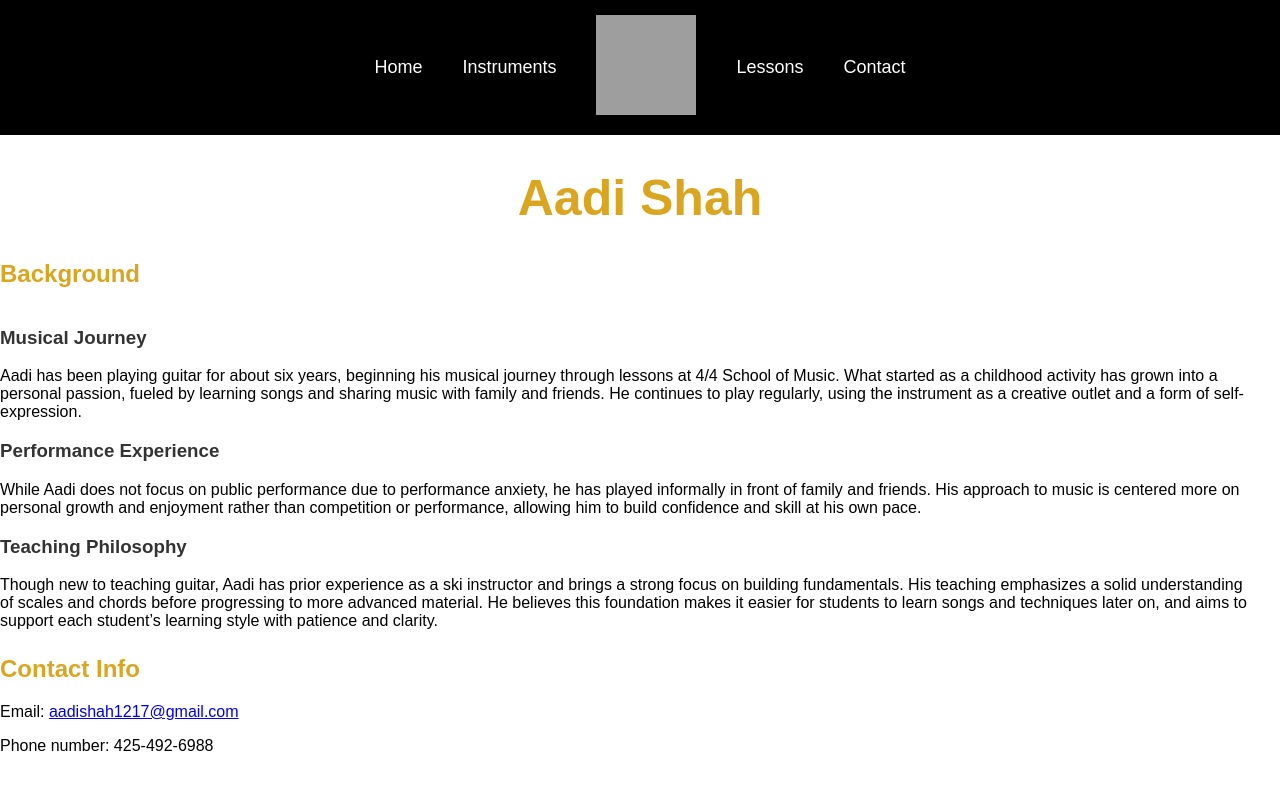
After one commit to EC1790/NovaMusic, a Flask app: page /AS1 in a window 1280 px wide. The commit adds this page. Run offline with Flask 3, Linux system fonts and the light colour scheme; grey boxes are pictures that could not be loaded.

Commit message:
Added Aadi

```diff
--- a/app.py
+++ b/app.py
@@ -91,6 +91,10 @@ def ET():
 def FH():
     return render_template("FH.html")
 
+@app.route('/AS1')
+def AS1():
+    return render_template("AS1.html")
+
 # Routing for drum teachers
 @app.route('/JW')
 def JW():
--- /dev/null
+++ b/templates/AS1.html
@@ -0,0 +1,55 @@
+<!-- Aadi teacher page connected to the TeacherPages.css and navbar
+Gives info on his musical background, and contact info
+used the background, contact and img-container divs
+-->
+<!DOCTYPE html>
+<html lang="en">
+
+<head>
+    <meta charset="utf-8">
+    <meta name="viewport" content="width=device-width">
+    <title>TeacherBase</title>
+    <link rel="icon" type="image/x-icon" href="../static/NovaMusicLogo.png">
+    <link href="../static/TeacherPages.css" rel="stylesheet">
+    <script defer src="../static/loadNavbar.js"></script>
+</head>
+
+<body>
+    <div id="navbar"></div>
+    <h1>Aadi Shah</h1>
+
+    <h2>Background</h2>
+    <div id="background">
+        <div>
+            <h3>Musical Journey</h3>
+            <p>Aadi has been playing guitar for about six years, beginning his musical journey through lessons at 4/4
+                School of Music. What started as a childhood activity has grown into a personal passion, fueled by
+                learning songs and sharing music with family and friends. He continues to play regularly, using the
+                instrument as a creative outlet and a form of self-expression.</p>
+
+            <h3>Performance Experience</h3>
+            <p>While Aadi does not focus on public performance due to performance anxiety, he has played informally in
+                front of family and friends. His approach to music is centered more on personal growth and enjoyment
+                rather than competition or performance, allowing him to build confidence and skill at his own pace.</p>
+
+            <h3>Teaching Philosophy</h3>
+            <p>Though new to teaching guitar, Aadi has prior experience as a ski instructor and brings a strong focus on
+                building fundamentals. His teaching emphasizes a solid understanding of scales and chords before
+                progressing to more advanced material. He believes this foundation makes it easier for students to learn
+                songs and techniques later on, and aims to support each student’s learning style with patience and
+                clarity.</p>
+
+            <div id="contact">
+                <h2>Contact Info</h2>
+                <p>Email: <a href="mailto:aadishah1217@gmail.com">aadishah1217@gmail.com</a></p>
+                <p>Phone number: 425-492-6988</p>
+            </div>
+        </div>
+
+        <div id="img-container">
+            <!-- <img src="../static/" alt=""> -->
+        </div>
+    </div>
+</body>
+
+</html>
--- a/templates/Instruments.html
+++ b/templates/Instruments.html
@@ -86,6 +86,7 @@
     <ul>
       <li><a href="/ET">Emi Trejo Rodriguez</a></li>
       <li><a href="/FH">Finn Hill</a></li>
+      <li><a href="/AS1">Aadi Shah</a></li>
     </ul>
   </div>
 
```
